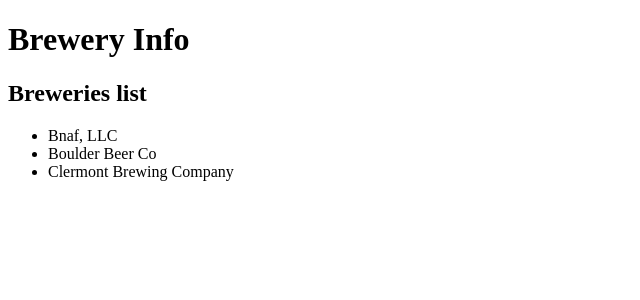
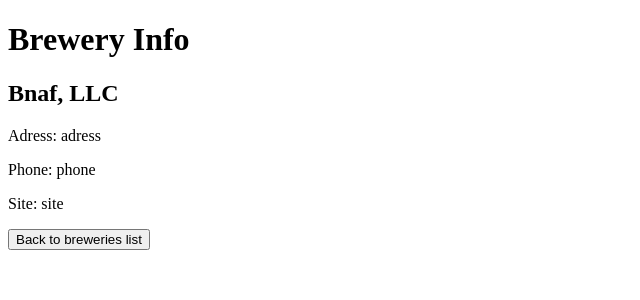
Before and after one commit to LxndrOghma/brewery, an Angular app in the folder brewery-info/: page /detail/9094 in a window 1280 px wide. Shown: the top 300 px of the page, without its empty margins (0-640 px from the left). Built offline with nearby package versions, Linux system fonts and the light colour scheme.

Commit message:
Add routing in App

```diff
--- a/brewery-info/src/app/app.component.html
+++ b/brewery-info/src/app/app.component.html
@@ -1,2 +1,2 @@
 <h1>{{title}}</h1>
-<app-breweries></app-breweries>
+<router-outlet></router-outlet>
--- a/brewery-info/src/app/app.module.ts
+++ b/brewery-info/src/app/app.module.ts
@@ -4,6 +4,7 @@
 import { AppComponent } from './app.component';
 import { BreweriesComponent } from './breweries/breweries.component';
 import { BreweryDetailComponent } from './brewery-detail/brewery-detail.component';
+import { AppRoutingModule } from './app-routing.module';
 
 @NgModule({
   declarations: [
@@ -12,7 +13,8 @@
     BreweryDetailComponent
   ],
   imports: [
-    BrowserModule
+    BrowserModule,
+    AppRoutingModule
   ],
   providers: [],
   bootstrap: [AppComponent]
--- a/brewery-info/src/app/breweries/breweries.component.html
+++ b/brewery-info/src/app/breweries/breweries.component.html
@@ -1,8 +1,8 @@
 <h2>Breweries list</h2>
 <ul>
-  <li *ngFor="let brewery of breweries" (click)="onSelect(brewery)">
-    {{brewery.name}}
+  <li *ngFor="let brewery of breweries">
+    <a routerLink="/detail/{{brewery.id}}">
+      {{brewery.name}}
+    </a>
   </li>
 </ul>
-
-<app-brewery-detail [brewery]="selectedBrewery"></app-brewery-detail>
--- a/brewery-info/src/app/breweries/breweries.component.ts
+++ b/brewery-info/src/app/breweries/breweries.component.ts
@@ -12,16 +12,10 @@
 
   breweries: Brewery[] = [];
 
-  selectedBrewery?: Brewery;
-
   constructor(private breweryService: BreweryService) { }
 
   ngOnInit(): void {
     this.getBreweries();
-  }
-
-  onSelect(brewery: Brewery): void {
-    this.selectedBrewery = brewery;
   }
 
   getBreweries(): void {
--- a/brewery-info/src/app/brewery-detail/brewery-detail.component.html
+++ b/brewery-info/src/app/brewery-detail/brewery-detail.component.html
@@ -3,4 +3,5 @@
   <p *ngIf="brewery.street">Adress: {{brewery.street}}</p>
   <p *ngIf="brewery.phone">Phone: {{brewery.phone}}</p>
   <p *ngIf="brewery.website_url">Site: {{brewery.website_url}}</p>
+  <button (click)="goBack()">Back to breweries list</button>
 </div>
--- a/brewery-info/src/app/brewery-detail/brewery-detail.component.ts
+++ b/brewery-info/src/app/brewery-detail/brewery-detail.component.ts
@@ -1,5 +1,9 @@
-import { Component, OnInit, Input } from '@angular/core';
+import { Component, OnInit } from '@angular/core';
+import { ActivatedRoute } from '@angular/router';
+import { Location } from '@angular/common';
+
 import { Brewery } from '../brewery';
+import { BreweryService } from '../brewery.service';
 
 @Component({
   selector: 'app-brewery-detail',
@@ -8,11 +12,26 @@
 })
 export class BreweryDetailComponent implements OnInit {
 
-  @Input() brewery?: Brewery;
+  brewery: Brewery | undefined;
 
-  constructor() { }
+  constructor(
+    private route: ActivatedRoute,
+    private breweryService: BreweryService,
+    private location: Location
+  ) { }
 
   ngOnInit(): void {
+    this.getBrewery();
+  }
+
+  getBrewery(): void {
+    const id = Number(this.route.snapshot.paramMap.get('id'));
+    this.breweryService.getBrewery(id)
+      .subscribe(brewery => this.brewery = brewery)
+  }
+
+  goBack(): void {
+    this.location.back();
   }
 
 }
--- a/brewery-info/src/app/brewery.service.ts
+++ b/brewery-info/src/app/brewery.service.ts
@@ -14,4 +14,9 @@
     const breweries = of(BREWERIES);
     return breweries;
   }
+
+  getBrewery(id: number): Observable<Brewery> {
+    const brewery = BREWERIES.find(brewery => brewery.id === id)!;
+    return of(brewery);
+  }
 }
```
Also changed, not shown: brewery-info/src/app/app-routing.module.ts (added, +18 -0 lines).
